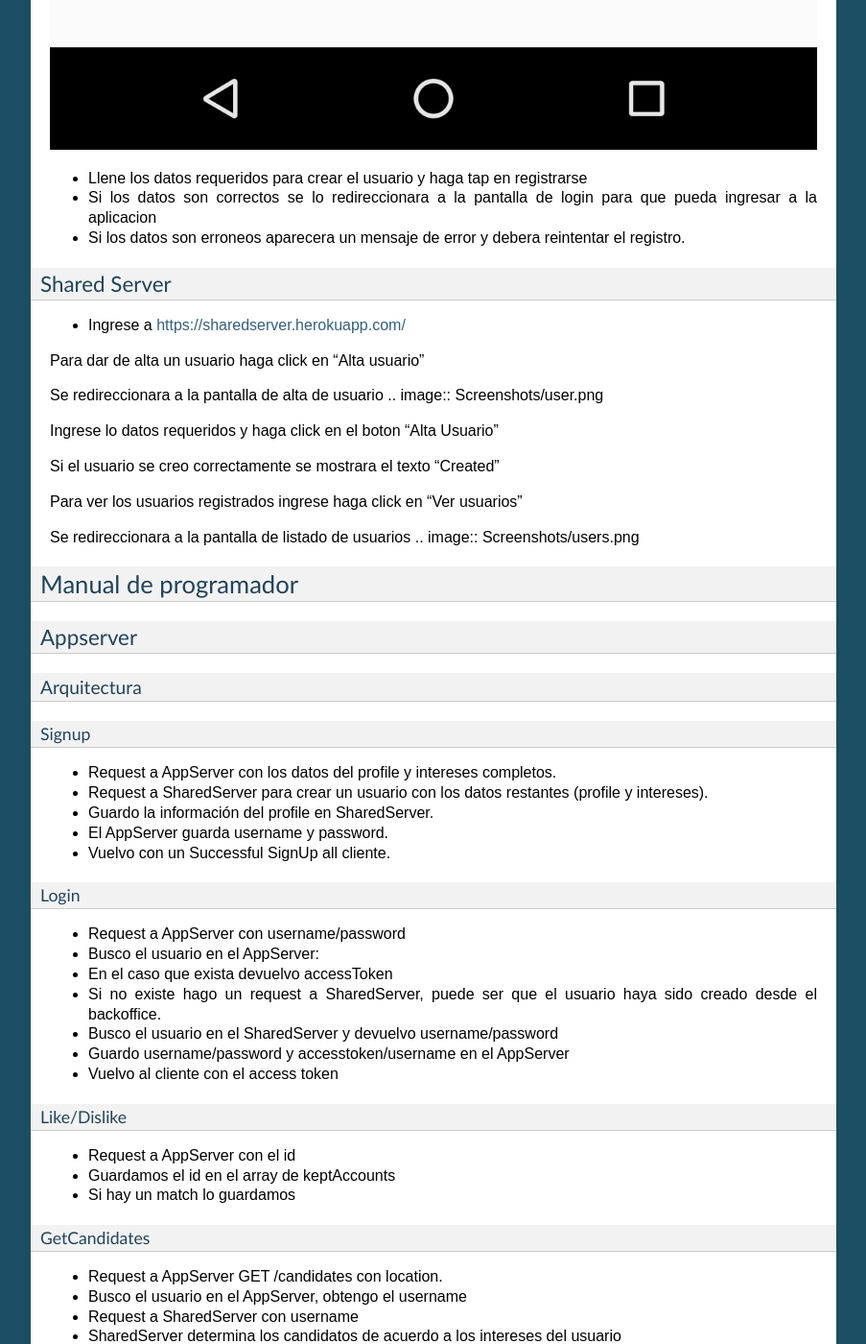
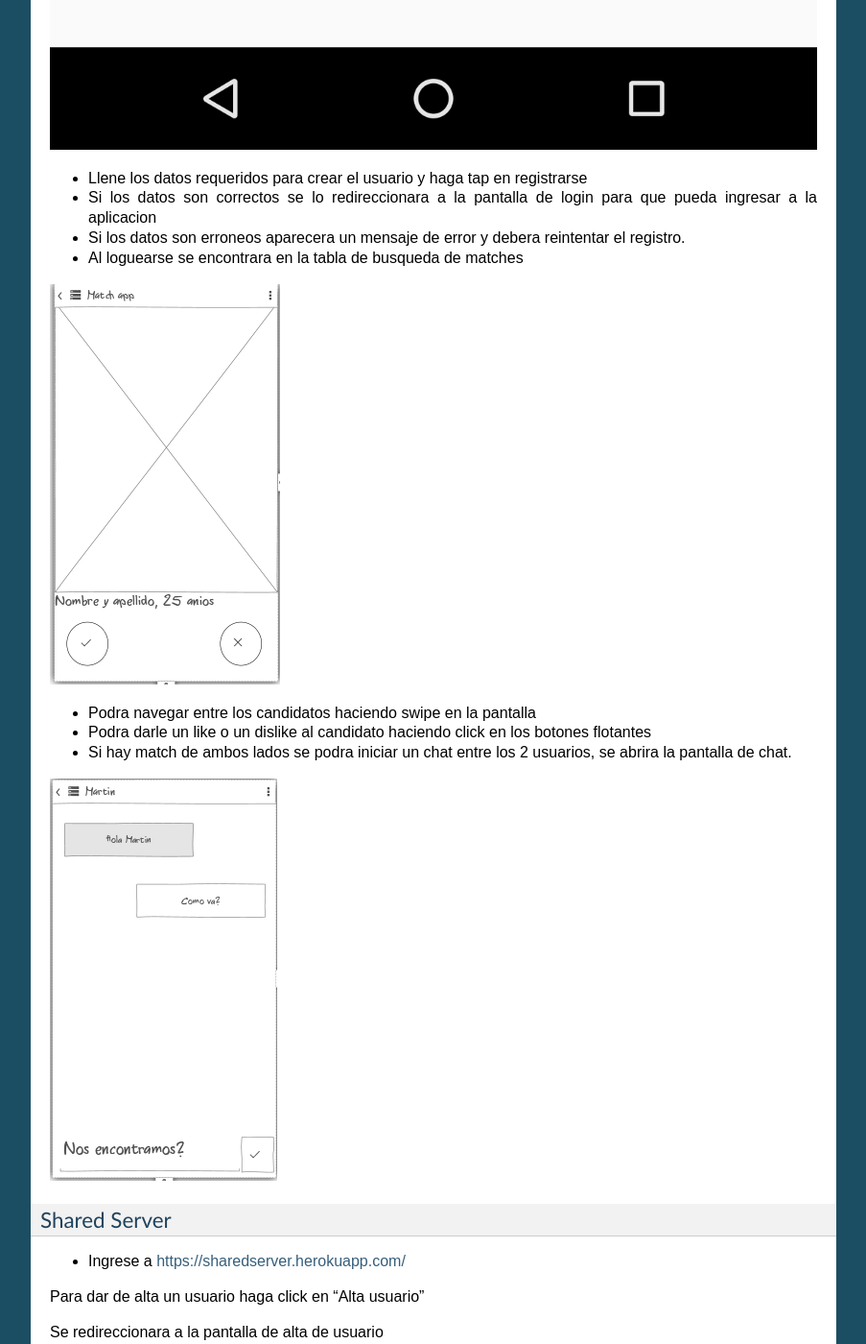
Before and after one commit to gisedaye/taller2android, a Sphinx documentation site: the page built from documentacion/manuals/source/manuals.rst, in a window 1280 px wide and 1400 px high, scrolled down 3450 px. Shown: the whole window at 96% size, without its empty margins (198-1101 px from the left). Built offline with Sphinx 7.4.7, drawn with Linux system fonts in a browser that asks for light colours; formulas are drawn with MathJax 3; some of the changed text lies outside the part shown.

Commit message:
adding images

```diff
--- a/documentacion/manuals/source/manuals.rst
+++ b/documentacion/manuals/source/manuals.rst
@@ -49,6 +49,14 @@ https://drive.google.com/open?id=0B96FtE1h2ukFNHdob042a3ZQU1k
 - Si los datos son correctos se lo redireccionara a la pantalla de login para que pueda ingresar a la aplicacion
 - Si los datos son erroneos aparecera un mensaje de error y debera reintentar el registro.
 
+- Al loguearse se encontrara en la tabla de busqueda de matches
+.. image:: Screenshots/match.png
+
+- Podra navegar entre los candidatos haciendo swipe en la pantalla
+- Podra darle un like o un dislike al candidato haciendo click en los botones flotantes
+- Si hay match de ambos lados se podra iniciar un chat entre los 2 usuarios, se abrira la pantalla de chat.
+.. image:: Screenshots/chat.png
+
 Shared Server
 --------------------------------------
 
@@ -57,6 +65,7 @@ Shared Server
 Para dar de alta un usuario haga click en “Alta usuario”
 
 Se redireccionara a la pantalla de alta de usuario
+
 .. image:: Screenshots/user.png
 
 Ingrese lo datos requeridos y haga click en el boton “Alta Usuario”
@@ -66,7 +75,8 @@ Si el usuario se creo correctamente se mostrara el texto “Created”
 Para ver los usuarios registrados ingrese haga click en “Ver usuarios”
 
 Se redireccionara a la pantalla de listado de usuarios
-.. image:: Screenshots/users.png
+
+.. image:: Screenshots/userslist.png
 
 ============================================
 Manual de programador
```
Also changed, not shown: documentacion/manuals/source/Screenshots/chat.png (added), documentacion/manuals/source/Screenshots/match.png (added), documentacion/manuals/source/Screenshots/user.png (added), documentacion/manuals/source/Screenshots/userslist.png (added), 10 other files.
